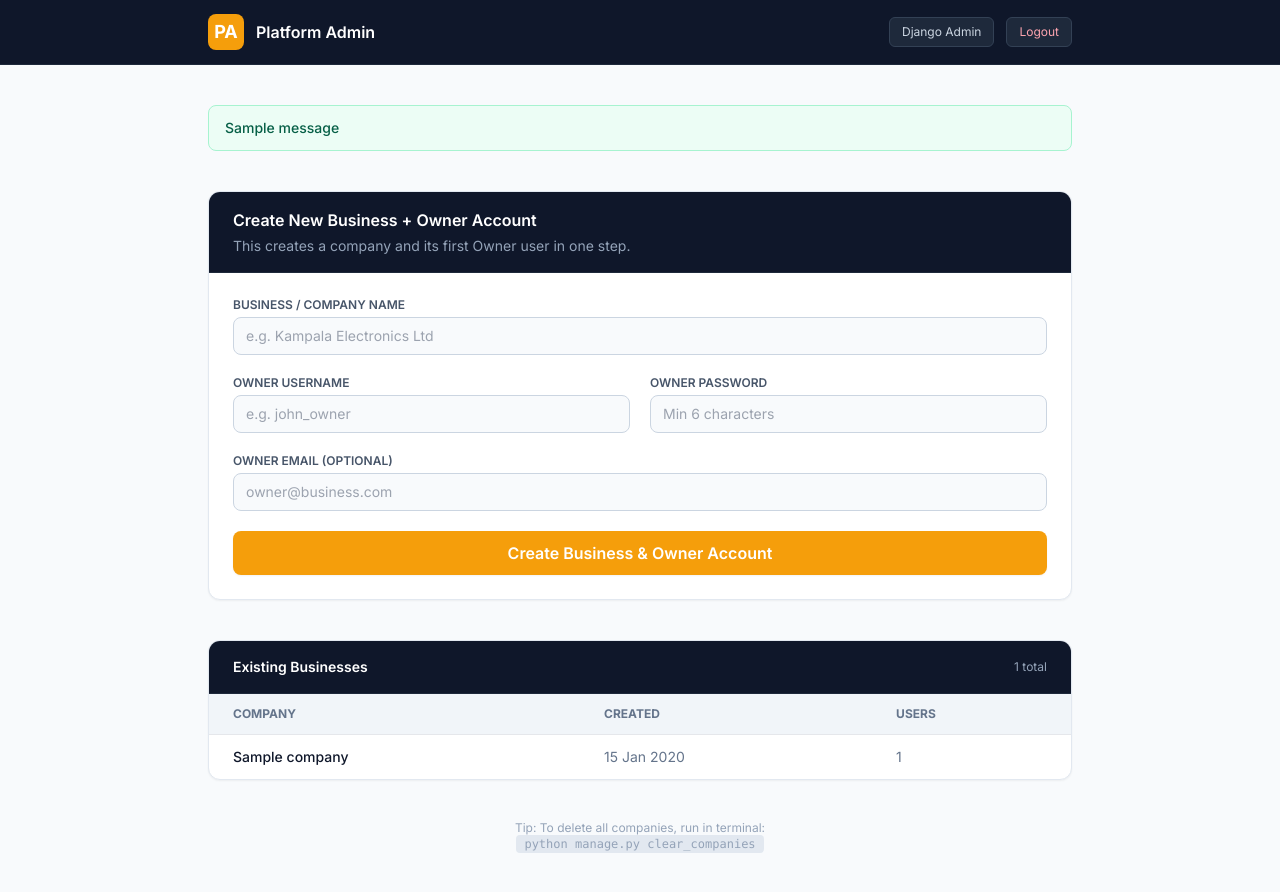
After one commit to lumalabriandouglas-design/cloud_stock_manager, a Django app: page /platform/create-business/ in a window 1280 px wide. The commit adds this page. Run offline with Django 5.2, Linux system fonts and the light colour scheme; a user stored in the database is signed in; tables that the repository leaves empty hold one stand-in row (values such as "Sample post"); one stand-in notice (Sample message) is shown; some libraries are stand-ins or nearby versions.

Commit message:
Add platform admin tools: create business+owner, clear all companies command, superuser dashboard link

```diff
--- a/inventory/templates/inventory/dashboard.html
+++ b/inventory/templates/inventory/dashboard.html
@@ -25,6 +25,9 @@
             </div>
             <div class="flex items-center space-x-3">
                 <span class="text-slate-400 text-sm hidden sm:inline">{{ request.user.username }}</span>
+                {% if is_platform_admin %}
+                <a href="{% url 'platform_create_business' %}" class="text-xs text-amber-300 hover:text-white bg-slate-800 px-3 py-1.5 rounded-md border border-slate-700 transition">Platform Admin</a>
+                {% endif %}
                 <a href="/admin/" class="text-xs text-slate-300 hover:text-white bg-slate-800 px-3 py-1.5 rounded-md border border-slate-700 transition">Admin</a>
                 <form action="{% url 'logout' %}" method="post" class="inline">
                     {% csrf_token %}
--- /dev/null
+++ b/inventory/templates/inventory/platform_create_business.html
@@ -0,0 +1,120 @@
+<!DOCTYPE html>
+<html lang="en">
+<head>
+    <meta charset="UTF-8">
+    <meta name="viewport" content="width=device-width, initial-scale=1.0">
+    <title>Platform Admin – Create Business</title>
+    <script src="https://cdn.tailwindcss.com"></script>
+    <link href="https://fonts.googleapis.com/css2?family=Inter:wght@400;500;600;700&display=swap" rel="stylesheet">
+    <style> body { font-family: 'Inter', sans-serif; } </style>
+</head>
+<body class="bg-slate-50 min-h-screen">
+
+    <header class="bg-slate-900 border-b border-slate-800">
+        <div class="max-w-4xl mx-auto px-4 h-16 flex items-center justify-between">
+            <div class="flex items-center space-x-3">
+                <div class="h-9 w-9 bg-amber-500 rounded-lg flex items-center justify-center font-bold text-white text-lg">
+                    PA
+                </div>
+                <span class="text-white font-semibold">Platform Admin</span>
+            </div>
+            <div class="flex items-center space-x-3">
+                <a href="/admin/" class="text-xs text-slate-300 hover:text-white bg-slate-800 px-3 py-1.5 rounded-md border border-slate-700">Django Admin</a>
+                <form action="{% url 'logout' %}" method="post" class="inline">
+                    {% csrf_token %}
+                    <button type="submit" class="text-xs text-rose-300 hover:text-white bg-slate-800 px-3 py-1.5 rounded-md border border-slate-700">Logout</button>
+                </form>
+            </div>
+        </div>
+    </header>
+
+    <main class="max-w-4xl mx-auto px-4 py-10 space-y-10">
+
+        {% if messages %}
+        <div class="space-y-2">
+            {% for message in messages %}
+            <div class="rounded-lg px-4 py-3 text-sm font-medium
+                {% if message.tags == 'success' %}bg-emerald-50 text-emerald-800 border border-emerald-200
+                {% elif message.tags == 'error' %}bg-rose-50 text-rose-800 border border-rose-200
+                {% else %}bg-slate-50 text-slate-800 border border-slate-200{% endif %}">
+                {{ message }}
+            </div>
+            {% endfor %}
+        </div>
+        {% endif %}
+
+        <!-- Create form -->
+        <div class="bg-white rounded-xl border border-slate-200 shadow-sm overflow-hidden">
+            <div class="px-6 py-4 bg-slate-900 border-b border-slate-800">
+                <h1 class="text-white font-semibold">Create New Business + Owner Account</h1>
+                <p class="text-slate-400 text-sm mt-1">This creates a company and its first Owner user in one step.</p>
+            </div>
+            <form method="post" class="p-6 grid grid-cols-1 md:grid-cols-2 gap-5">
+                {% csrf_token %}
+                <div class="md:col-span-2">
+                    <label class="block text-xs font-semibold text-slate-600 uppercase mb-1">Business / Company Name</label>
+                    <input type="text" name="company_name" required placeholder="e.g. Kampala Electronics Ltd"
+                        class="w-full px-3 py-2 bg-slate-50 border border-slate-300 rounded-lg text-sm focus:outline-none focus:ring-2 focus:ring-amber-500">
+                </div>
+                <div>
+                    <label class="block text-xs font-semibold text-slate-600 uppercase mb-1">Owner Username</label>
+                    <input type="text" name="username" required placeholder="e.g. john_owner"
+                        class="w-full px-3 py-2 bg-slate-50 border border-slate-300 rounded-lg text-sm focus:outline-none focus:ring-2 focus:ring-amber-500">
+                </div>
+                <div>
+                    <label class="block text-xs font-semibold text-slate-600 uppercase mb-1">Owner Password</label>
+                    <input type="password" name="password" required minlength="6" placeholder="Min 6 characters"
+                        class="w-full px-3 py-2 bg-slate-50 border border-slate-300 rounded-lg text-sm focus:outline-none focus:ring-2 focus:ring-amber-500">
+                </div>
+                <div class="md:col-span-2">
+                    <label class="block text-xs font-semibold text-slate-600 uppercase mb-1">Owner Email (optional)</label>
+                    <input type="email" name="email" placeholder="owner@business.com"
+                        class="w-full px-3 py-2 bg-slate-50 border border-slate-300 rounded-lg text-sm focus:outline-none focus:ring-2 focus:ring-amber-500">
+                </div>
+                <div class="md:col-span-2">
+                    <button type="submit" class="w-full bg-amber-500 hover:bg-amber-600 text-white font-semibold py-2.5 rounded-lg shadow-sm transition">
+                        Create Business & Owner Account
+                    </button>
+                </div>
+            </form>
+        </div>
+
+        <!-- Existing companies -->
+        <div class="bg-white rounded-xl border border-slate-200 shadow-sm overflow-hidden">
+            <div class="px-6 py-4 bg-slate-900 border-b border-slate-800 flex justify-between items-center">
+                <h2 class="text-white font-semibold text-sm">Existing Businesses</h2>
+                <span class="text-xs text-slate-400">{{ companies|length }} total</span>
+            </div>
+            <div class="overflow-x-auto">
+                <table class="w-full text-left text-sm">
+                    <thead class="bg-slate-100 text-xs uppercase font-bold text-slate-500 border-b">
+                        <tr>
+                            <th class="px-6 py-3">Company</th>
+                            <th class="px-6 py-3">Created</th>
+                            <th class="px-6 py-3">Users</th>
+                        </tr>
+                    </thead>
+                    <tbody class="divide-y divide-slate-200">
+                        {% for c in companies %}
+                        <tr class="hover:bg-slate-50">
+                            <td class="px-6 py-3 font-medium text-slate-900">{{ c.name }}</td>
+                            <td class="px-6 py-3 text-slate-500">{{ c.created_at|date:"d M Y" }}</td>
+                            <td class="px-6 py-3 text-slate-500">{{ c.users.count }}</td>
+                        </tr>
+                        {% empty %}
+                        <tr>
+                            <td colspan="3" class="px-6 py-8 text-center text-slate-400">No businesses yet.</td>
+                        </tr>
+                        {% endfor %}
+                    </tbody>
+                </table>
+            </div>
+        </div>
+
+        <p class="text-center text-xs text-slate-400">
+            Tip: To delete all companies, run in terminal:<br>
+            <code class="bg-slate-200 px-2 py-0.5 rounded">python manage.py clear_companies</code>
+        </p>
+    </main>
+</body>
+</html>
--- a/inventory/urls.py
+++ b/inventory/urls.py
@@ -4,6 +4,7 @@ from . import views
 urlpatterns = [
     path("", views.dashboard, name="dashboard"),
     path("setup/", views.setup_company, name="setup_company"),
+    path("platform/create-business/", views.platform_create_business, name="platform_create_business"),
     path("record-sale/", views.record_sale, name="record_sale"),
     path("record-stock-in/", views.record_stock_in, name="record_stock_in"),
     path("scan-ledger/", views.scan_ledger, name="scan_ledger"),
--- a/inventory/views.py
+++ b/inventory/views.py
@@ -2,7 +2,8 @@ import json
 import os
 
 from django.contrib import messages
-from django.contrib.auth.decorators import login_required
+from django.contrib.auth.decorators import login_required, user_passes_test
+from django.contrib.auth.models import User
 from django.db.models import F, Sum
 from django.shortcuts import get_object_or_404, redirect, render
 from django.utils import timezone
@@ -20,10 +21,17 @@ def get_user_company(request):
     return request.user.profile.company
 
 
+def is_superuser(user):
+    return user.is_authenticated and user.is_superuser
+
+
 @login_required
 def dashboard(request):
     company = get_user_company(request)
     if company is None:
+        # Superusers can still access platform tools without a company
+        if request.user.is_superuser:
+            return redirect("platform_create_business")
         return redirect("setup_company")
 
     items = (
@@ -60,6 +68,7 @@ def dashboard(request):
         "total_inventory_val": total_inventory_val,
         "today_sales_total": today_sales_total,
         "is_owner": request.user.profile.is_owner,
+        "is_platform_admin": request.user.is_superuser,
     }
     return render(request, "inventory/dashboard.html", context)
 
@@ -67,7 +76,6 @@ def dashboard(request):
 @login_required
 def setup_company(request):
     """First-time setup: create a company and link the current user as Owner."""
-    # If they already have a profile, send them to the dashboard
     if hasattr(request.user, "profile"):
         return redirect("dashboard")
 
@@ -99,6 +107,63 @@ def setup_company(request):
         return redirect("dashboard")
 
     return render(request, "inventory/setup_company.html")
+
+
+@login_required
+@user_passes_test(is_superuser)
+def platform_create_business(request):
+    """Platform Admin only: create a new business + owner account in one step."""
+    if request.method == "POST":
+        company_name = request.POST.get("company_name", "").strip()
+        username = request.POST.get("username", "").strip()
+        password = request.POST.get("password", "")
+        email = request.POST.get("email", "").strip()
+
+        errors = []
+        if not company_name:
+            errors.append("Company name is required.")
+        if not username:
+            errors.append("Username is required.")
+        if not password or len(password) < 6:
+            errors.append("Password must be at least 6 characters.")
+
+        if Company.objects.filter(name__iexact=company_name).exists():
+            errors.append("A company with that name already exists.")
+        if User.objects.filter(username__iexact=username).exists():
+            errors.append("That username is already taken.")
+
+        if errors:
+            for e in errors:
+                messages.error(request, e)
+            return render(request, "inventory/platform_create_business.html")
+
+        # Create everything
+        company = Company.objects.create(name=company_name)
+        user = User.objects.create_user(
+            username=username,
+            email=email or "",
+            password=password,
+        )
+        UserProfile.objects.create(
+            user=user,
+            company=company,
+            role=UserProfile.ROLE_OWNER,
+        )
+
+        messages.success(
+            request,
+            f"Business ‘{company.name}’ created successfully. "
+            f"Owner login → Username: {username}",
+        )
+        return redirect("platform_create_business")
+
+    # Show list of existing companies for overview
+    companies = Company.objects.all().order_by("-created_at")
+    return render(
+        request,
+        "inventory/platform_create_business.html",
+        {"companies": companies},
+    )
 
 
 @login_required
```
Also changed, not shown: inventory/management/commands/clear_companies.py (added, +37 -0 lines), inventory/management/__init__.py (added), inventory/management/commands/__init__.py (added).
